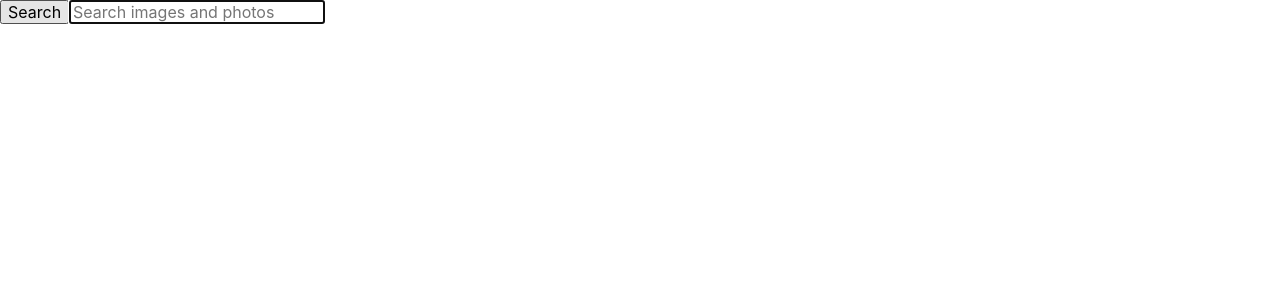
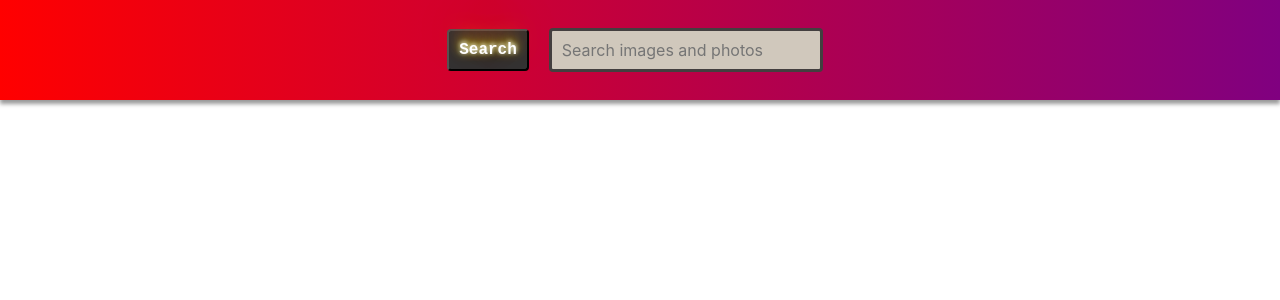
Before and after one commit to Oleggman/goit-react-hw-03-image-finder, a React (Create React App) app: page / in a window 1280 px wide. Shown: the top 300 px of the page. Built offline with nearby package versions, Linux system fonts and the light colour scheme.

Commit message:
Add styles

```diff
--- a/src/components/GlobalStyle.js
+++ b/src/components/GlobalStyle.js
@@ -2,11 +2,24 @@ import { createGlobalStyle } from "styled-components"
 import 'modern-normalize';
 
 export const GlobalStyle = createGlobalStyle`
+  html {
+    box-sizing: border-box;
+    width: 100vw;
+    overflow-x: hidden;
+  }
+
+  *,
+  *::before,
+  *::after {
+    box-sizing: inherit;
+  }
+
   body {
-    margin: 0;
-    font-family: -apple-system, BlinkMacSystemFont, 'Segoe UI', 'Roboto', 'Oxygen',
-      'Ubuntu', 'Cantarell', 'Fira Sans', 'Droid Sans', 'Helvetica Neue',
-      sans-serif;
+    margin: 120px 0 0;
+    font-family: -apple-system, BlinkMacSystemFont, 'Segoe UI', Roboto,
+      Oxygen-Sans, Ubuntu, Cantarell, 'Helvetica Neue', sans-serif;
+    color: #212121;
+    background-color: #fff;
     -webkit-font-smoothing: antialiased;
     -moz-osx-font-smoothing: grayscale;
   }
@@ -15,4 +28,14 @@ export const GlobalStyle = createGlobalStyle`
     font-family: source-code-pro, Menlo, Monaco, Consolas, 'Courier New',
       monospace;
   }
+
+  img {
+    display: block;
+    max-width: 100%;
+    height: auto;
+  }
+
+  ul {
+    padding: 0;
+  }
 `;
--- a/src/components/ImageGallery/ImageGallery.jsx
+++ b/src/components/ImageGallery/ImageGallery.jsx
@@ -1,13 +1,14 @@
 import { ImageGalleryItem } from "./ImageGalleryItem/ImageGalleryItem";
+import { Gallery, GalleryItem } from "./ImageGallery.styled";
 
 export const ImageGallery = ({images}) => {
   return (
-    <ul>
+    <Gallery>
       {images.map(image =>
-        <li key={image.id}>
+        <GalleryItem key={image.id}>
           <ImageGalleryItem src={image.src} tags={image.tags} />
-        </li>
+        </GalleryItem>
       )}
-    </ul>
+    </Gallery>
   )
 }
--- a/src/components/ImageGallery/ImageGallery.styled.js
+++ b/src/components/ImageGallery/ImageGallery.styled.js
@@ -0,0 +1,23 @@
+import styled from "styled-components";
+
+export const Gallery = styled.ul`
+  display: flex;
+  justify-content: center;
+  align-items: center;
+  gap: 15px;
+  flex-wrap: wrap;
+  margin-bottom: 30px;
+  list-style: none;
+`;
+
+export const GalleryItem = styled.li`
+  width: 350px;
+  height: 250px;
+  background-color: #c8dcff;
+  border-radius: 3px;
+  cursor: pointer;
+  transition: transform 250ms;
+  box-shadow: -5px 8px 13px -5px rgba(0, 0, 0, 0.57);
+  -webkit-box-shadow: -5px 8px 13px -5px rgba(0, 0, 0, 0.57);
+  -moz-box-shadow: -5px 8px 13px -5px rgba(0, 0, 0, 0.57);
+`;
--- a/src/components/ImageGallery/ImageGalleryItem/ImageGalleryItem.jsx
+++ b/src/components/ImageGallery/ImageGalleryItem/ImageGalleryItem.jsx
@@ -1,5 +1,7 @@
-export const ImageGalleryItem = ({src, tags}) => {
+import { Image } from "./ImageGalleryItem.styled"
+
+export const ImageGalleryItem = ({ src, tags }) => {
   return (
-    <img src={src} alt={tags} />
+    <Image src={src} alt={tags} />
   )
 }
--- a/src/components/ImageGallery/ImageGalleryItem/ImageGalleryItem.styled.js
+++ b/src/components/ImageGallery/ImageGalleryItem/ImageGalleryItem.styled.js
@@ -0,0 +1,7 @@
+import styled from "styled-components";
+
+export const Image = styled.img`
+  display: block;
+  width: 100%;
+  height: 100%;
+`;
--- a/src/components/Searchbar/Searchbar.jsx
+++ b/src/components/Searchbar/Searchbar.jsx
@@ -1,5 +1,5 @@
-import { Formik, Form, Field } from "formik";
-
+import { Formik, Field } from "formik";
+import { SearchForm, Input, SubmitBtn } from "./Searchbar.styled";
 
 export const Searchbar = ({onSubmit}) => {
   const onSubmitForm = (values, helpers) => {
@@ -13,18 +13,18 @@ export const Searchbar = ({onSubmit}) => {
         initialValues={{ query: ''}}
         onSubmit={onSubmitForm}
       >
-        <Form>
-          <button type="submit" onClick={onSubmit}>
+        <SearchForm>
+          <SubmitBtn type="submit" onClick={onSubmit}>
             <span >Search</span>
-          </button>
+          </SubmitBtn>
 
-          <Field
+          <Input
             name="query"
             autoComplete="off"
             autoFocus
             placeholder="Search images and photos"
             />
-        </Form>
+        </SearchForm>
       </Formik>
     </header>
   );
--- a/src/components/Searchbar/Searchbar.styled.js
+++ b/src/components/Searchbar/Searchbar.styled.js
@@ -0,0 +1,39 @@
+import styled from "styled-components";
+import { Form, Field } from "formik";
+
+export const SearchForm = styled(Form)`
+  display: flex;
+  gap: 20px;
+  justify-content: center;
+  align-items: center;
+  height: 100px;
+  width: 100%;
+  position: fixed;
+  z-index: 100;
+  top: 0;
+  background: linear-gradient(to right, red, purple);
+  box-shadow: 0 4px 4px rgba(0, 0, 0, 0.4);
+`;
+
+export const Input = styled(Field)`
+  border: 3px solid #433f3f;
+
+  outline: none;
+  padding: 10px;
+  font-size: 16px;
+  background-color: #d0c8bc;
+  border-radius: 4px;
+  margin-right: 10px;
+`;
+
+export const SubmitBtn = styled.button`
+  background: #333333;
+  padding: 10px;
+  border-radius: 4px;
+  font-family: 'Courier New', Courier, monospace;
+  font-weight: 700;
+  color: #ffffff;
+  text-shadow: 0 -1px 4px #fff, 0 -2px 10px #ff0, 0 -10px 20px #ff8000,
+    0 -18px 40px #f00;
+  cursor: pointer;
+`;
```
